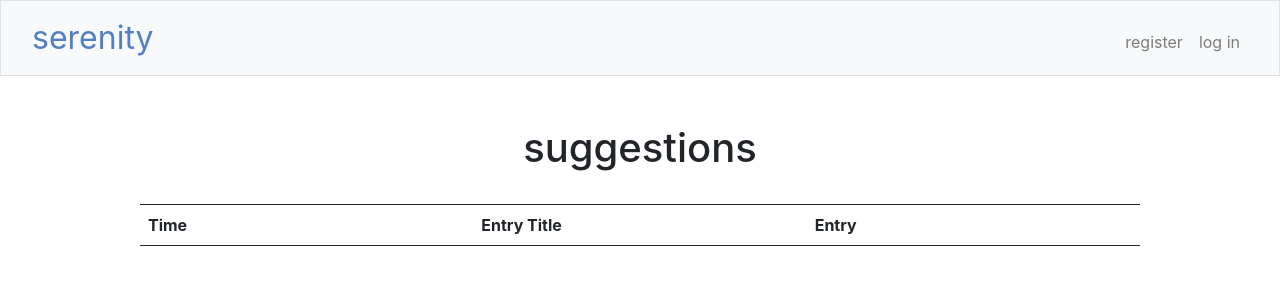
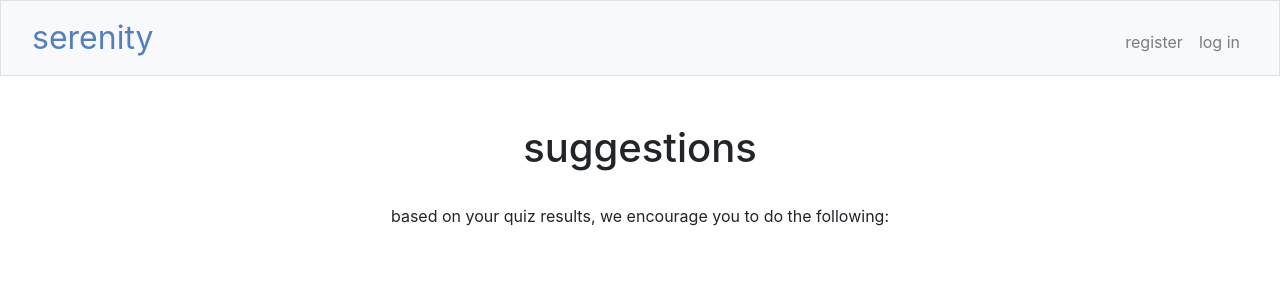
Before and after one commit to kelseyywu/serenity, a Flask app: template templates/suggest.html in a window 1280 px wide. Shown: the top 300 px of the page. Run offline with Flask 2, Linux system fonts and the light colour scheme; the template is opened without the code that fills it, so the values that code supplies are empty; some libraries are stand-ins or nearby versions.

Commit message:
Fri, Dec 3, 2021, 7:07 PM +00:00

```diff
--- a/app.py
+++ b/app.py
@@ -191,7 +191,7 @@ def register():
 @app.route("/suggest", methods=["GET", "POST"])
 @login_required
 def suggest():
-    return redirect("/")
+    return render_template("suggest.html")
 
 def errorhandler(e):
     """Handle error"""
--- a/templates/quiz.html
+++ b/templates/quiz.html
@@ -6,7 +6,9 @@
 
 {% block main %}
 
-  <h4>Log emotions you experienced today. Check all that apply:</h4>
+  <header><h1 style="text-align:center">quiz</h1></header>
+  <div class="box-transparent">
+  <h4>log emotions you experienced today. check all that apply:</h4>
 
     <form action="/quiz" method="post" style="text-align:center">
       <input type="checkbox" value="calm" id="calm" name="emotions"> Calm
@@ -27,6 +29,7 @@
       <br>
       <br>
       <button class="btn btn-primary" type="submit">Save</button>
+    </div>
     </form>
 
 
--- a/templates/suggest.html
+++ b/templates/suggest.html
@@ -24,27 +24,7 @@
     <body>
         <header><h1 style="text-align:center">suggestions</h1></header>
         <br>
-            <table>
-
-                <thead>
-                    <tr>
-                        <th>Time</th>
-                        <th>Entry Title</th>
-                        <th>Entry</th>
-                    </tr>
-                </thead>
-
-                <tbody>
-                    {% for e in entrieslog %}
-                        <tr>
-                            <td>{{ e["time"] }}</td>
-                            <td>{{ e["entrytitle"] }}</td>
-                            <td>{{ e["entry"] }}</td>
-                        </tr>
-                    {% endfor %}
-                </tbody>
-
-            </table>
+        <p>based on your quiz results, we encourage you to do the following:</p>
     </body>
 
 </html>
```
Also changed, not shown: 1 other file.
